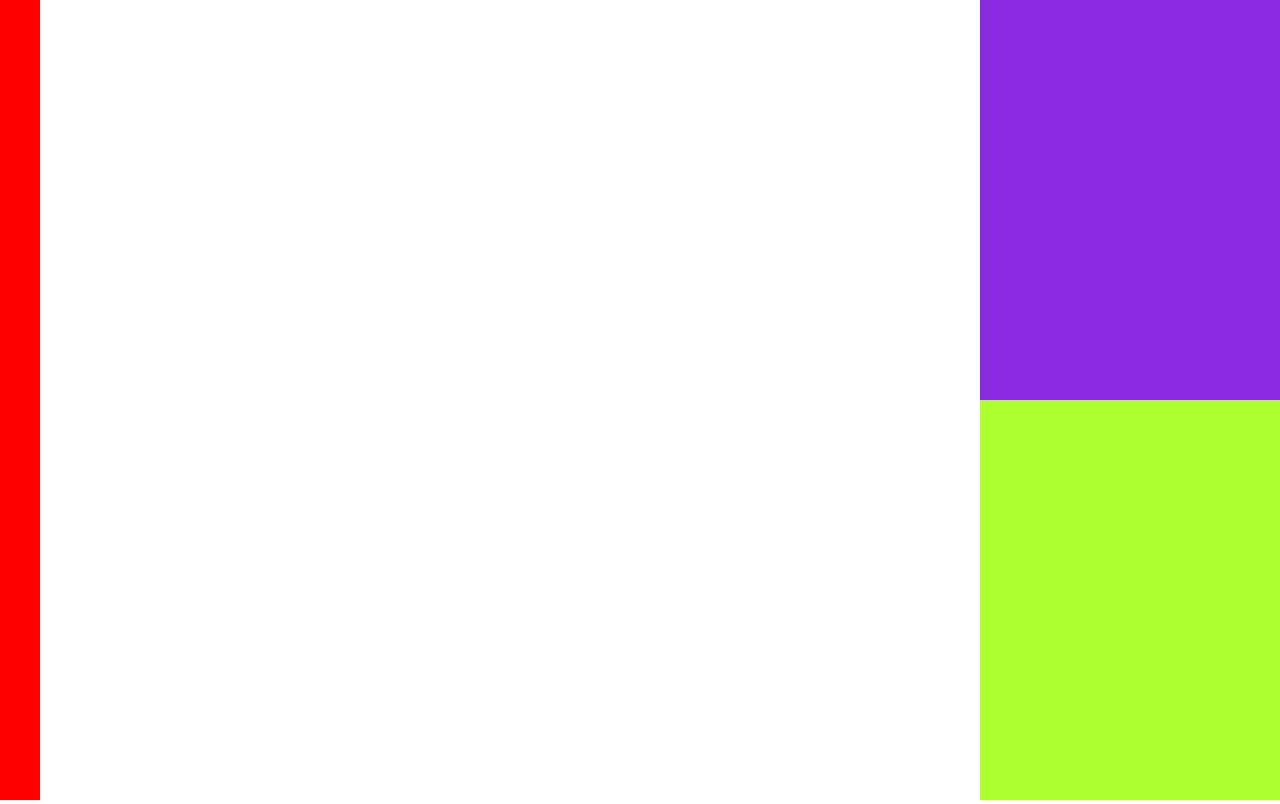
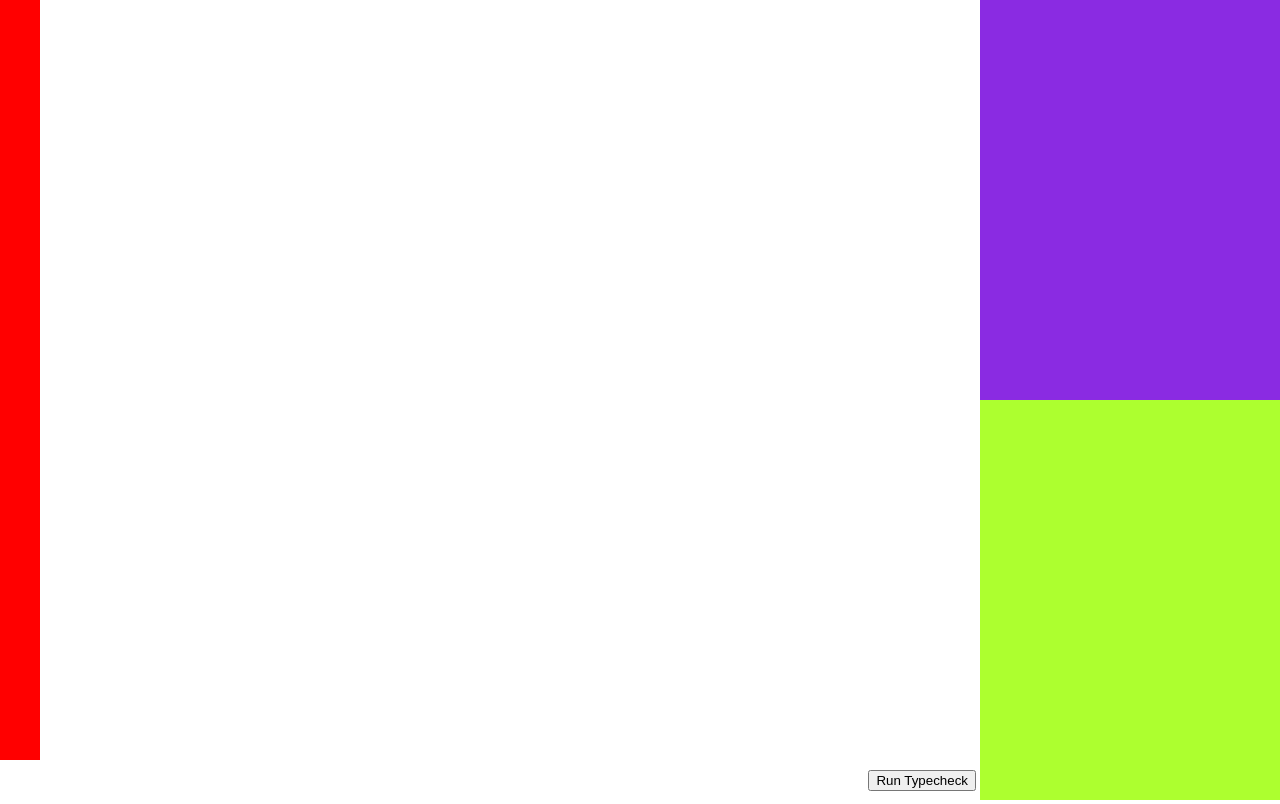
Before and after one commit to timgoeller/weaselwiz-frontend, a Svelte app: page / in a window 1280 px wide. Built offline with nearby package versions, Linux system fonts and the light colour scheme.

Commit message:
add call to typecheck api
Co-authored-by: Johannes Steimel <johannes_markus.steimel@smail.th-koeln.de>

```diff
--- a/src/App.svelte
+++ b/src/App.svelte
@@ -1,12 +1,25 @@
 <script>
 	import Codeview from './components/Codeview.svelte'
+	import Taskbar from './components/Taskbar.svelte'
 
-	export let name;
+	let codeview;
+
+	function runTypechecker() {
+		// console.log(codeview.code)
+		codeview.disableCodeView()
+		fetch('http://localhost:37105/compile' , {
+			method: 'POST',
+			body: codeview.code
+		}).then(response => response.json()).then(data => console.log(data))
+	}
 </script>
 
 <main id="layout">
 	<div id="code-view">
-		<Codeview></Codeview>
+		<Codeview bind:this={codeview}>></Codeview>
+	</div>
+	<div id="taskbar">
+		<Taskbar on:runTypecheckClicked={runTypechecker}></Taskbar>
 	</div>
 	<div id="environment-view"></div>
 	<div id="some-view"></div>
@@ -16,7 +29,7 @@
 	#layout {
 		display: grid;
 		grid-template-columns: auto 300px;
-		grid-template-rows: 50vh auto;
+		grid-template-rows: 50vh auto 40px;
 		height:100vh;
 	}
 
@@ -29,15 +42,22 @@
 		background-color: red;
 	}
 
+	#taskbar {
+		grid-column-start: 1;
+		grid-column-end: 2;
+
+		grid-row-start: 3;
+		grid-row-end: 4;
+	}
+
 	#environment-view {
 		background-color: blueviolet;
 	}
 
 	#some-view {
 		background-color: greenyellow;
-	}
 
-	:global(body) {
-		padding: 0
+		grid-row-start: 2;
+		grid-row-end: 4;
 	}
 </style>
--- a/src/components/Codeview.svelte
+++ b/src/components/Codeview.svelte
@@ -1,22 +1,27 @@
 <script>
-  export let foo;
+	export let foo;
+	export let code;
 
 	// Values that are passed in as props
 	// are immediately available
 	console.log({ foo });
 
-	function handleCodeInput(input) {
-		console.log(input.srcElement.value)
+	let inputDisabled = false;
+
+	export function disableCodeView() {
+		inputDisabled = true;
 	}
 
 </script>
+
+<svelte:options accessors={true}/>
 
 <div id="code-container">
 	<div id="line-numbers">
 
 	</div>
 	<div id="text-container">
-		<textarea on:input={handleCodeInput} id='code-area'></textarea>
+		<textarea disabled={inputDisabled} bind:value={code} id='code-area'></textarea>
 	</div>
 
 </div>
--- /dev/null
+++ b/src/components/Taskbar.svelte
@@ -0,0 +1,19 @@
+<script>
+  import { createEventDispatcher } from 'svelte';
+  const dispatch = createEventDispatcher();
+</script>
+
+<div id='taskbar-container'>
+  <button on:click={() => dispatch('runTypecheckClicked')}>Run Typecheck</button>
+</div>
+
+<style>
+  #taskbar-container {
+    display: flex;
+    flex-direction: row-reverse;
+    border: 4px solid white;
+    box-sizing: border-box;
+    align-items: center;
+    height:100%;
+  }
+</style>
```
Also changed, not shown: public/build/bundle.css, public/build/bundle.js, 2 other files (tests, documents, lock files or other folders).
